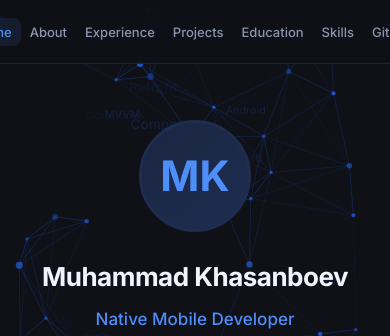
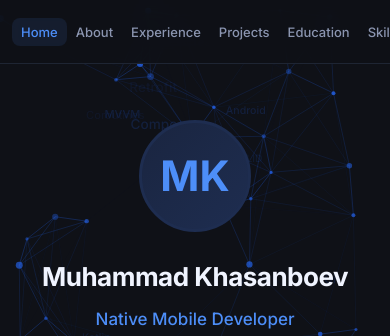
Before and after one commit to muhammadkhasanboev/portfolio, a plain HTML site: page index.html in a window 390 px wide. Shown: the top 336 px of the page. Drawn offline with Linux system fonts and the light colour scheme.

Commit message:
top nav bar fix

```diff
--- a/index.html
+++ b/index.html
@@ -65,12 +65,20 @@
       display: flex;
       align-items: center;
       justify-content: center;
+      overflow-x: auto;
+      -webkit-overflow-scrolling: touch;
+      scrollbar-width: none;
+      -ms-overflow-style: none;
     }
+
+    nav::-webkit-scrollbar { display: none; }
 
     nav ul {
       list-style: none;
       display: flex;
       gap: 4px;
+      flex-shrink: 0;
+      padding: 0 12px;
     }
 
     nav a {
@@ -513,6 +521,7 @@
     @media (max-width: 600px) {
       main { padding: 0 16px; padding-top: calc(var(--nav-height) + 48px); }
       #home h1 { font-size: 26px; }
+      nav { justify-content: flex-start; }
       nav ul { gap: 0; }
       nav a { padding: 6px 9px; font-size: 13px; }
       .github-card { flex-direction: column; align-items: flex-start; }
```
